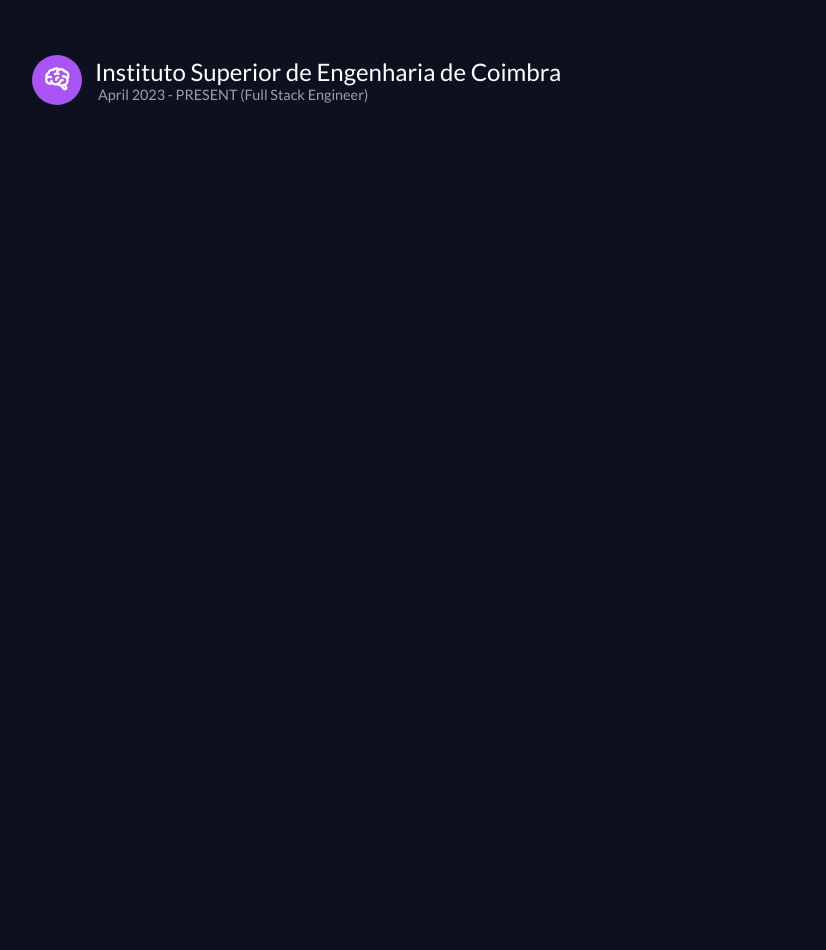
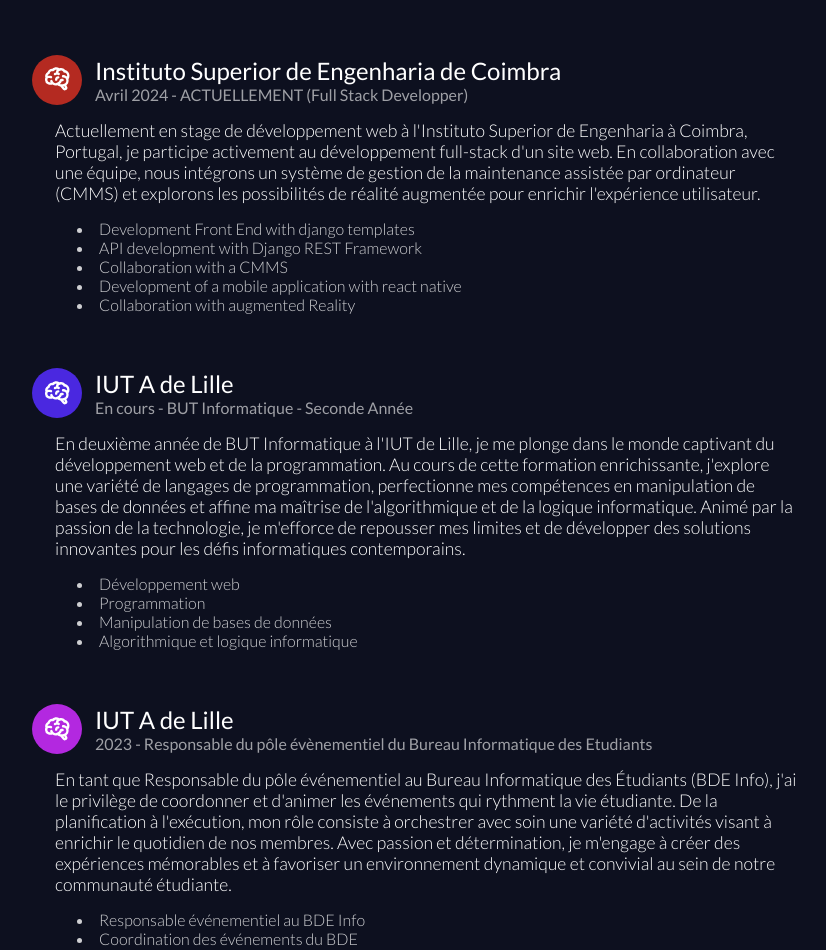
Before and after one commit to JOGZ24/my_new_portfolio, a SvelteKit app: page /exp in a window 1280 px wide. Shown: the part 302-1252 px from the top of the page, without its empty margins (224-1050 px from the left). Before the commit the page ends 800 px from the top, so only its background shows below. Built offline with nearby package versions, Linux system fonts and the light colour scheme.

Commit message:
page:experiences done

```diff
--- a/src/components/experience.svelte
+++ b/src/components/experience.svelte
@@ -1,5 +1,13 @@
+<script>
+    export let place;
+    export let job;
+    export let presentation;
+    export let works = [];
+    export let logoColor;
+</script>
+
 <div class="experience">
-    <div class="experience__logo">
+    <div class="experience__logo" style="background-color: {logoColor};">
         <svg
             xmlns="http://www.w3.org/2000/svg"
             width="1.8em"
@@ -13,14 +21,35 @@
         </svg>
     </div>
     <div class="experience__job">
-        <h2>Instituto Superior de Engenharia de Coimbra</h2>
+        <h2 class="experience__place">{place}</h2>
         <div class="experience__job-info">
-            <p>April 2023 - PRESENT (Full Stack Engineer)</p>
+            <p class="experience__job-text">{job}</p>
         </div>
     </div>
 </div>
+<div class="presentation">
+    <p class="presentation__text">
+        {presentation}
+    </p>
+</div>
+<div class="list-works">
+    {#each works as work}
+        <li>{work}</li>
+    {/each}
+</div>
 
 <style>
+    .experience__job-text {
+        margin: 0;
+        opacity: 0.6;
+    }
+    .list-works {
+        margin-top: 15px;
+        margin-left: 45px;
+        font-weight: 300;
+        opacity: 0.8;
+        margin-bottom: 7%;
+    }
     .experience__job-info {
         display: flex;
         justify-content: space-between;
@@ -33,7 +62,6 @@
         align-items: center;
     }
     .experience__logo {
-        background-color: #a854f7;
         display: flex;
         justify-content: center;
         align-items: center;
@@ -46,16 +74,24 @@
         fill: white;
     }
 
-    h2 {
+    .experience__place {
         font-weight: 400;
         margin: 0;
     }
 
-    p {
+    .presentation__text {
         margin: 0;
         opacity: 0.6;
         font-weight: 400;
         font-size: 0.9em;
         margin-left: 3px;
     }
+
+    .presentation > p {
+        font-size: 1.1em;
+        font-weight: 300;
+        opacity: 1;
+        margin-top: 2%;
+        margin-left: 3%;
+    }
 </style>
--- a/src/routes/exp/+page.svelte
+++ b/src/routes/exp/+page.svelte
@@ -1,5 +1,34 @@
 <script>
     import Experience from "../../components/experience.svelte";
+
+    let isecWorks = [
+        "Development Front End with django templates",
+        "API development with Django REST Framework",
+        "Collaboration with a CMMS",
+        "Development of a mobile application with react native",
+        "Collaboration with augmented Reality",
+    ];
+
+    let bdeWorks = [
+        "Responsable événementiel au BDE Info",
+        "Coordination des événements du BDE",
+        "Organisation et planification d'activités",
+        "Animation et gestion d'événements étudiants",
+    ];
+
+    let fnaelWorks = [
+        "Développement WordPress",
+        "Maintenance de site internet",
+        "Gestion de projet",
+        "Collaboration interdisciplinaire",
+    ];
+
+    let butWorks = [
+        "Développement web",
+        "Programmation",
+        "Manipulation de bases de données",
+        "Algorithmique et logique informatique",
+    ];
 </script>
 
 <div class="introduction">
@@ -13,7 +42,34 @@
     </p>
 </div>
 <div class="experiences">
-    <Experience></Experience>
+    <Experience
+        place="Instituto Superior de Engenharia de Coimbra"
+        job="Avril 2024 - ACTUELLEMENT (Full Stack Developper)"
+        presentation="Actuellement en stage de développement web à l'Instituto Superior de Engenharia à Coimbra, Portugal, je participe activement au développement full-stack d'un site web. En collaboration avec une équipe, nous intégrons un système de gestion de la maintenance assistée par ordinateur (CMMS) et explorons les possibilités de réalité augmentée pour enrichir l'expérience utilisateur."
+        works={isecWorks}
+        logoColor="#b42a21"
+    ></Experience>
+    <Experience
+        place="IUT A de Lille"
+        job="En cours - BUT Informatique - Seconde Année"
+        presentation=" En deuxième année de BUT Informatique à l'IUT de Lille, je me plonge dans le monde captivant du développement web et de la programmation. Au cours de cette formation enrichissante, j'explore une variété de langages de programmation, perfectionne mes compétences en manipulation de bases de données et affine ma maîtrise de l'algorithmique et de la logique informatique. Animé par la passion de la technologie, je m'efforce de repousser mes limites et de développer des solutions innovantes pour les défis informatiques contemporains."
+        works={butWorks}
+        logoColor="#4a28e0"
+    ></Experience>
+    <Experience
+        place="IUT A de Lille"
+        job="2023 - Responsable du pôle évènementiel du Bureau Informatique des Etudiants "
+        presentation=" En tant que Responsable du pôle événementiel au Bureau Informatique des Étudiants (BDE Info), j'ai le privilège de coordonner et d'animer les événements qui rythment la vie étudiante. De la planification à l'exécution, mon rôle consiste à orchestrer avec soin une variété d'activités visant à enrichir le quotidien de nos membres. Avec passion et détermination, je m'engage à créer des expériences mémorables et à favoriser un environnement dynamique et convivial au sein de notre communauté étudiante."
+        works={bdeWorks}
+        logoColor="#b328e0"
+    ></Experience>
+    <Experience
+        place="Fédération Nationale des Associations Etudiantes Linguistes"
+        job="Juin 2021 - Septembre 2021 (WordPress Developpeur)"
+        presentation=" De juin à septembre 2021 à Lille, j'ai eu l'opportunité de contribuer au maintien et au développement du site internet de la FNAEL. Pendant cette période, j'ai apporté des améliorations fonctionnelles et esthétiques au site, contribuant ainsi à son évolution. "
+        works={fnaelWorks}
+        logoColor="#45a742"
+    ></Experience>
 </div>
 
 <style>
```
Also changed, not shown: src/components/skill.svelte (+2 -6 lines), src/routes/+page.svelte (+56 -33 lines).
